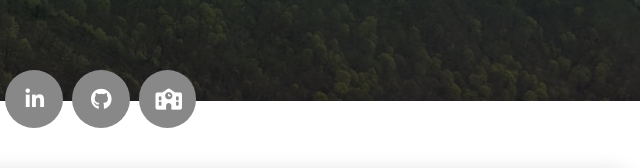
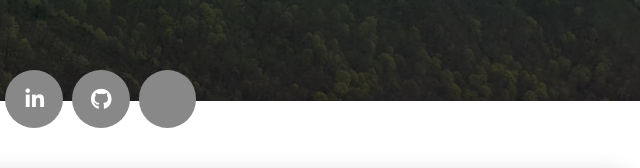
Before and after one commit to ahof1704/ahof1704.github.io, a plain HTML site: page index.html in a window 1280 px wide. Shown: the part 449-617 px from the top of the page, 569-1209 px from the left. Drawn offline with Linux system fonts and the light colour scheme.

Commit message:
updating cv

```diff
--- a/index.html
+++ b/index.html
@@ -56,7 +56,7 @@
       </div>
       <div class="section">
         <div class="container">
-          <div class="button-container"><a class="btn btn-default btn-round btn-lg btn-icon" href="https://twitter.com/aho_fonseca" target="_blank" rel="tooltip" title="Follow me on Twitter"><i class="fa fa-twitter"></i></a><a class="btn btn-default btn-round btn-lg btn-icon" href="https://www.linkedin.com/in/fonsecaantonio/" target="_blank" rel="tooltip" title="Follow me on LinkedIn"><i class="fa fa-linkedin"></i></a><a class="btn btn-default btn-round btn-lg btn-icon" href="https://github.com/ahof1704" target="_blank" rel="tooltip" title="Follow me on GitHub"><i class="fa fa-github"></i></a><a class="btn btn-default btn-round btn-lg btn-icon" href="https://scholar.google.com/citations?user=G2irlNcAAAAJ&hl=en" target="_blank" rel="tooltip" title="Follow me on Google Scholar"><i class="fa fa-school"></i></a></div>
+          <div class="button-container"><a class="btn btn-default btn-round btn-lg btn-icon" href="https://twitter.com/aho_fonseca" target="_blank" rel="tooltip" title="Follow me on Twitter"><i class="fa fa-twitter"></i></a><a class="btn btn-default btn-round btn-lg btn-icon" href="https://www.linkedin.com/in/fonsecaantonio/" target="_blank" rel="tooltip" title="Follow me on LinkedIn"><i class="fa fa-linkedin"></i></a><a class="btn btn-default btn-round btn-lg btn-icon" href="https://github.com/ahof1704" target="_blank" rel="tooltip" title="Follow me on GitHub"><i class="fa fa-github"></i></a><a class="btn btn-default btn-round btn-lg btn-icon" href="https://scholar.google.com/citations?user=G2irlNcAAAAJ&hl=en" target="_blank" rel="tooltip" title="Follow me on Google Scholar"><i class="school"></i></a></div>
         </div>
       </div>
     </div>
```
